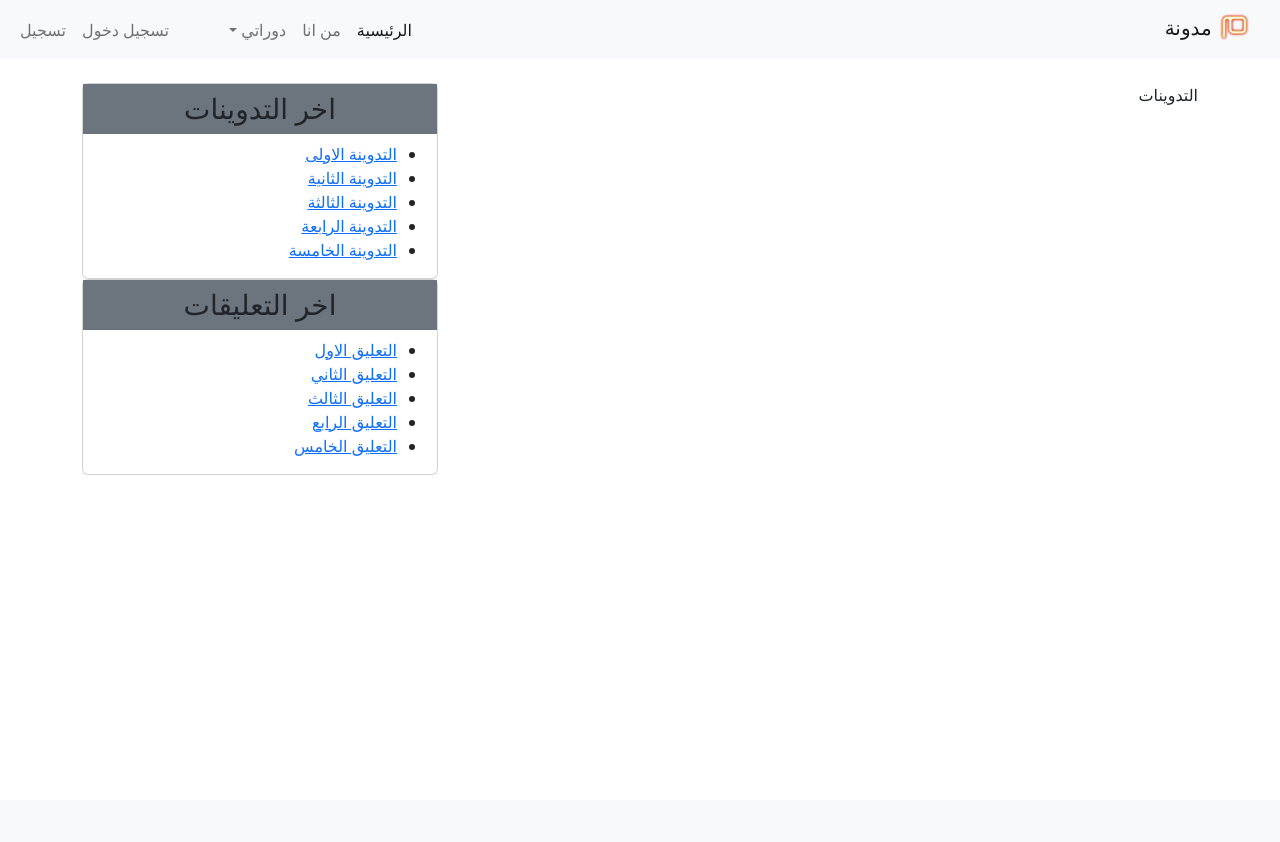
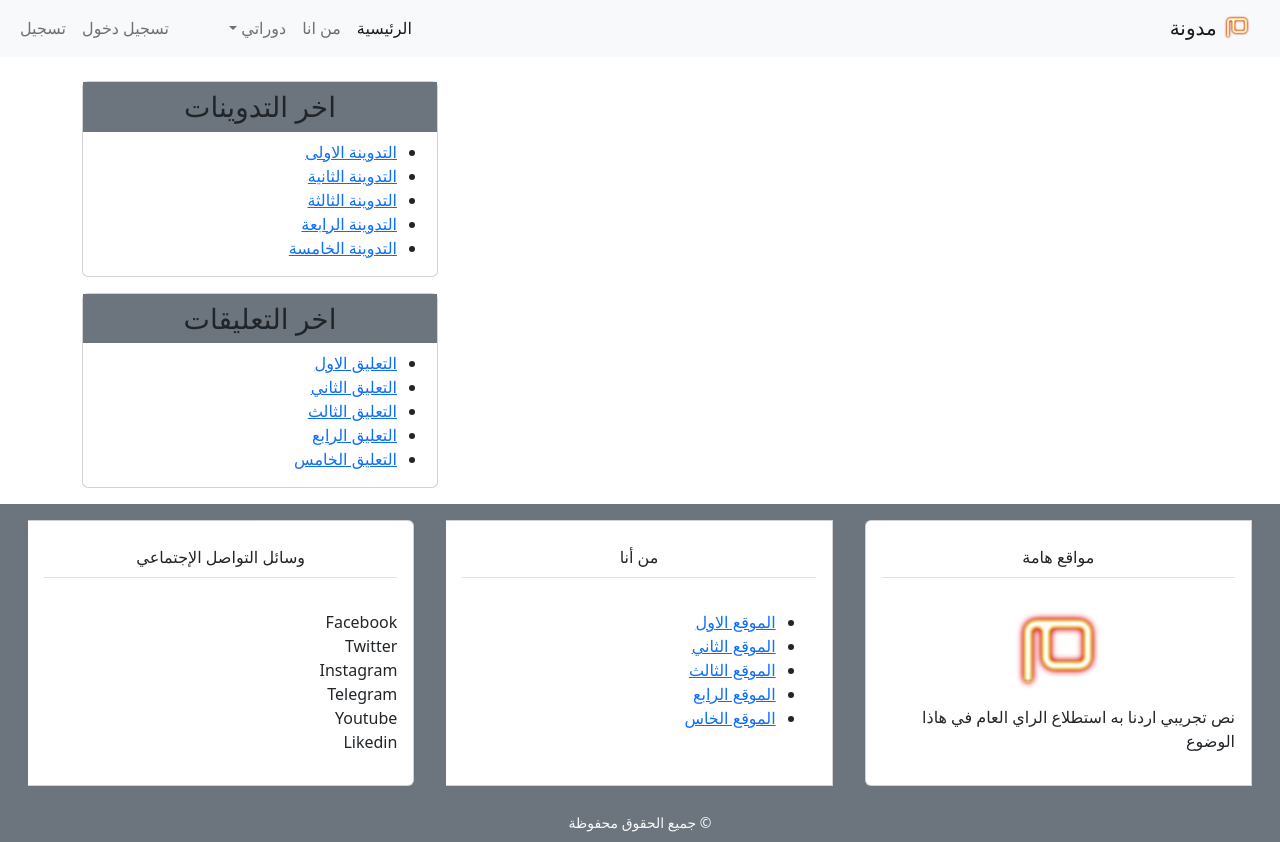
Before and after one commit to ouazin91nabil/Blog-Ar, a Django app: page / in a window 1280 px wide. Before the commit the page ends 475 px from the top, so only its background shows below. Run offline with Django 4.2, Linux system fonts and the light colour scheme; some libraries are stand-ins or nearby versions.

Commit message:
add the base file

```diff
--- /dev/null
+++ b/src/blog/templates/blog/base.html
@@ -0,0 +1,140 @@
+{% load static %}
+<!doctype html>
+<html lang="ar">
+  <head>
+    <meta charset="utf-8">
+    <meta name="viewport" content="width=device-width, initial-scale=1">
+    <title>Bootstrap demo</title>
+    <link href="{% static 'blog/css/fontawesome.min.css' %}">
+    <link href="{% static 'blog/css/bootstrap.min.css' %}" rel="stylesheet" >
+    <link rel="stylesheet" href="{% static 'blog/css/main.css' %}">
+    <link rel="shortcut icon" href="{% static 'blog/images/favicon.ico' %}">
+  </head>
+  <body>
+  <!-- Start Header -->
+  <nav class="navbar navbar-expand-lg bg-light">
+  <div class="container-fluid">
+    <a class="navbar-brand" href="#">
+	    <img src="{% static 'blog/images/mim-logo.png' %}" alt="logo" width="30px">
+	    مدونة</a>
+    <button class="navbar-toggler" type="button" data-bs-toggle="collapse" data-bs-target="#navbarSupportedContent" aria-controls="navbarSupportedContent" aria-expanded="false" aria-label="Toggle navigation">
+      <span class="navbar-toggler-icon"></span>
+    </button>
+    <div class="collapse navbar-collapse" id="navbarSupportedContent">
+      <ul class="navbar-nav me-auto mb-2 mb-lg-0">
+        <li class="nav-item">
+          <a class="nav-link active" aria-current="page" href="#">الرئيسية</a>
+        </li>
+        <li class="nav-item">
+          <a class="nav-link" href="#">من انا</a>
+        </li>
+        <li class="nav-item dropdown">
+          <a class="nav-link dropdown-toggle" href="#" role="button" data-bs-toggle="dropdown" aria-expanded="false">
+            دوراتي
+          </a>
+          <ul class="dropdown-menu">
+            <li><a class="dropdown-item" href="#">دورة العلم</a></li>
+            <li><a class="dropdown-item" href="#">دورة جانجو</a></li>
+            <li><hr class="dropdown-divider"></li>
+            <li><a class="dropdown-item" href="#">نظام ادارة محتوى</a></li>
+          </ul>
+        </li>
+      </ul>
+      <ul class="navbar-nav mr-auto">
+          <li class="nav-item"><a class="nav-link" href="#">تسجيل دخول</a></li>
+	  <li class="nav-item"><a class="nav-link" href="#">تسجيل</a></li>
+      </ul>
+    </div>
+  </div>
+</nav>
+<!-- End header -->
+  <section>
+    <div class="container">
+      <div class="row mt-4">
+	<div class="col-md-8">
+		{% block content %}{% endblock content %}
+	</div>
+	<div class="col-md-4">
+	  <div class="card mb-3">
+	    <h3 class="text-center bg-secondary text light p-2">اخر التدوينات</h3>
+	    <ul>
+	      <li><a href="#">التدوينة الاولى</a></li>
+	      <li><a href="#">التدوينة الثانية</a></li>
+	      <li><a href="#">التدوينة الثالثة</a></li>
+	      <li><a href="#">التدوينة الرابعة</a></li>
+	      <li><a href="#">التدوينة الخامسة</a></li>
+	    </ul>
+	  </div>
+	  <div class="card mb-3">
+	    <h3 class="text-center bg-secondary text light p-2">اخر التعليقات</h3>
+	    <ul>
+	      <li><a href="#">التعليق الاول</a></li>
+	      <li><a href="#">التعليق الثاني</a></li>
+	      <li><a href="#">التعليق الثالث</a></li>
+	      <li><a href="#">التعليق الرابع</a></li>
+	      <li><a href="#">التعليق الخامس</a></li>
+	    </ul>
+	  </div>
+
+	</div>
+      </div>
+    </div>
+  </section>
+
+
+  <footer class="bg-secondary">
+   <div class="container-fluid">
+    <div class="row">
+      <div class"col-md">
+	<div class="card-group">
+	  <div class="card m-3">
+	    <div class="card-title text-center border-bottom p-2 m-3">مواقع هامة</div>
+	    <div class="card-body">
+		    <div class="text-center"><img src="{% static 'blog/images/mim-logo.png' %}" alt="شعار مدونة" width="100px"></div>
+		    <p>نص تجريبي اردنا به استطلاع الراي العام في هاذا الوضوع</p>
+	    </div>
+	  </div>
+	  <div class="card m-3">
+	    <div class="card-title text-center border-bottom p-2 m-3">من أنا</div>
+	    <div class="card-body">
+	      <ul>
+	        <li><a href="#">الموقع الاول</a></li>
+	        <li><a href="#">الموقع الثاني</a></li>
+	        <li><a href="#">الموقع الثالث</a></li>
+	        <li><a href="#">الموقع الرابع</a></li>
+	        <li><a href="#">الموقع الخاس</a></li>
+	      </ul>
+	    </div>
+	  </div><div class="card m-3">
+	    <div class="card-title text-center border-bottom p-2 m-3">وسائل التواصل الإجتماعي</div>
+	    <div class="card-body">
+		    Facebook<i class="fa-brands fa-facebook"></i><br>
+		    Twitter<i class="fa-brands fa-twitter"></i><br>
+		    Instagram <i class="fa-brands fa-instagram"></i><br>
+		    Telegram<i class="fa-brands fa-telegram"></i><br>
+		    Youtube <i class="fa-brands fa-youtube"></i><br>
+		    Likedin <i class="fa-brands fa-linkedin"></i><br>
+	    </div>
+	  </div>
+
+
+	</div>
+      </div>
+    </div>
+    <div class="row p-2">
+      <div class="col-md text-center">
+	<small class="text-light">&copy; جميع الحقوق محفوظة</small>
+      </div>
+    </div>
+   </div>
+  </footer>
+
+
+
+
+    <script src="{% static 'blog/js/bootstrap.bundle.min.js' %}">
+    </script>
+    <script src="{% static 'blog/js/fontawesome.min.js' %}">
+    </script>
+  </body>
+</html>
--- a/src/blog/templates/blog/index.html
+++ b/src/blog/templates/blog/index.html
@@ -1,90 +1,3 @@
-{% load static %}
-<!doctype html>
-<html lang="ar">
-  <head>
-    <meta charset="utf-8">
-    <meta name="viewport" content="width=device-width, initial-scale=1">
-    <title>Bootstrap demo</title>
-    <link href="{% static 'blog/css/fontawesome.min.css' %}">
-    <link href="{% static 'blog/css/bootstrap.min.css' %}" rel="stylesheet" >
-    <link rel="stylesheet" href="{% static 'blog/css/main.css' %}">
-    <link rel="shortcut icon" href="{% static 'blog/images/favicon.ico' %}">
-  </head>
-  <body>
-  <!-- Start Header -->
-  <nav class="navbar navbar-expand-lg bg-light">
-  <div class="container-fluid">
-    <a class="navbar-brand" href="#">
-	    <img src="{% static 'blog/images/mim-logo.png' %}" alt="logo" width="35px">
-	    مدونة</a>
-    <button class="navbar-toggler" type="button" data-bs-toggle="collapse" data-bs-target="#navbarSupportedContent" aria-controls="navbarSupportedContent" aria-expanded="false" aria-label="Toggle navigation">
-      <span class="navbar-toggler-icon"></span>
-    </button>
-    <div class="collapse navbar-collapse" id="navbarSupportedContent">
-      <ul class="navbar-nav me-auto mb-2 mb-lg-0">
-        <li class="nav-item">
-          <a class="nav-link active" aria-current="page" href="#">الرئيسية</a>
-        </li>
-        <li class="nav-item">
-          <a class="nav-link" href="#">من انا</a>
-        </li>
-        <li class="nav-item dropdown">
-          <a class="nav-link dropdown-toggle" href="#" role="button" data-bs-toggle="dropdown" aria-expanded="false">
-            دوراتي
-          </a>
-          <ul class="dropdown-menu">
-            <li><a class="dropdown-item" href="#">دورة العلم</a></li>
-            <li><a class="dropdown-item" href="#">دورة جانجو</a></li>
-            <li><hr class="dropdown-divider"></li>
-            <li><a class="dropdown-item" href="#">نظام ادارة محتوى</a></li>
-          </ul>
-        </li>
-      </ul>
-      <ul class="navbar-nav mr-auto">
-          <li class="nav-item"><a class="nav-link" href="#">تسجيل دخول</a></li>
-	  <li class="nav-item"><a class="nav-link" href="#">تسجيل</a></li>
-      </ul>
-    </div>
-  </div>
-</nav>
-<!-- End header -->
-  <section>
-    <div class="container">
-      <div class="row mt-4">
-	<div class="col-md-8">التدوينات</div>
-	<div class="col-md-4">
-	  <div class="card">
-	    <h3 class="text-center bg-secondary text light p-2">اخر التدوينات</h3>
-	    <ul>
-	      <li><a href="#">التدوينة الاولى</a></li>
-	      <li><a href="#">التدوينة الثانية</a></li>
-	      <li><a href="#">التدوينة الثالثة</a></li>
-	      <li><a href="#">التدوينة الرابعة</a></li>
-	      <li><a href="#">التدوينة الخامسة</a></li>
-	    </ul>
-	  </div>
-	  <div class="card">
-	    <h3 class="text-center bg-secondary text light p-2">اخر التعليقات</h3>
-	    <ul>
-	      <li><a href="#">التعليق الاول</a></li>
-	      <li><a href="#">التعليق الثاني</a></li>
-	      <li><a href="#">التعليق الثالث</a></li>
-	      <li><a href="#">التعليق الرابع</a></li>
-	      <li><a href="#">التعليق الخامس</a></li>
-	    </ul>
-	  </div>
-
-	</div>
-      </div>
-    </div>
-  </section>
-
-
-
-
-    <script src="{% static 'blog/js/bootstrap.bundle.min.js' %}">
-    </script>
-    <script src="{% static 'blog/js/fontawesome.min.js' %}">
-    </script>
-  </body>
-</html>
+{% extends 'blog/base.html' %}
+{% block content %}
+{% endblock content %}
--- /dev/null
+++ b/ssh.txt
@@ -0,0 +1 @@
+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
```
